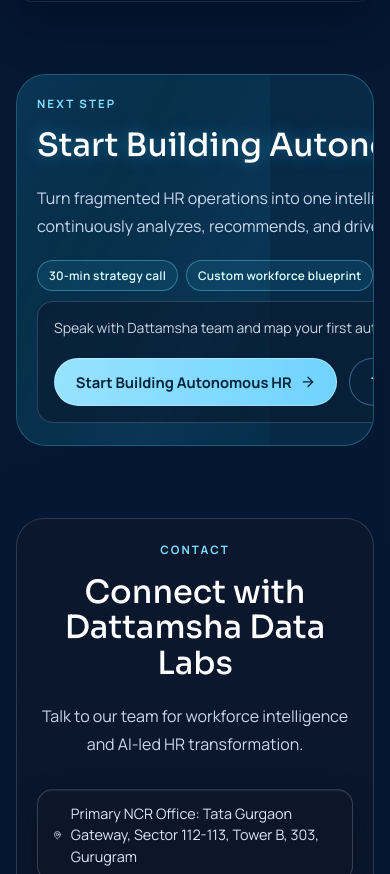
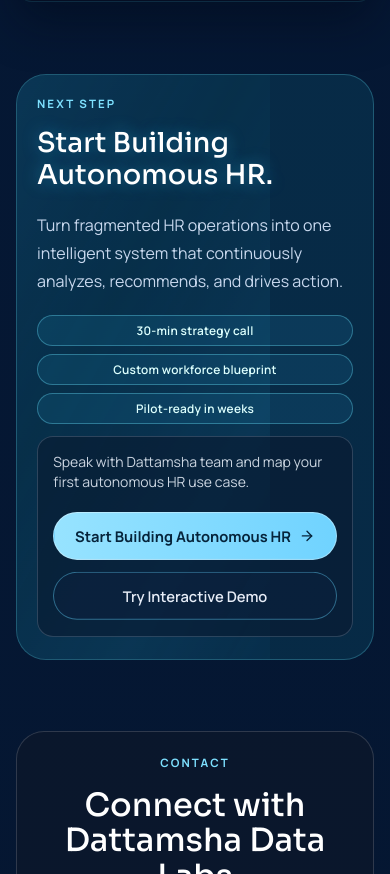
Before and after one commit to Suraj1812/Dattamsha-Data-Labs, a React (Vite) app: page / in a window 390 px wide. Shown: the part 6290-7164 px from the top of the page. Built offline with nearby package versions, Linux system fonts and the light colour scheme.

Commit message:
Improve Next Step section responsiveness across breakpoints

```diff
--- a/src/index.css
+++ b/src/index.css
@@ -612,15 +612,20 @@
   .next-step-layout {
     display: grid;
     grid-template-columns: 1.2fr 0.8fr;
-    gap: 1rem;
+    gap: clamp(0.9rem, 2vw, 1.4rem);
     align-items: end;
+  }
+
+  .next-step-main,
+  .next-step-cta {
+    min-width: 0;
   }
 
   .next-step-cta {
     border: 1px solid rgba(148, 163, 184, 0.28);
     background: rgba(10, 25, 47, 0.55);
     border-radius: 1rem;
-    padding: 1rem;
+    padding: clamp(0.95rem, 2.1vw, 1.2rem);
     animation: next-step-card-float 5.2s ease-in-out infinite;
   }
 
@@ -662,12 +667,19 @@
   }
 
   .next-step-actions {
-    flex-wrap: nowrap;
+    display: flex;
+    flex-wrap: wrap;
+    align-items: stretch;
+    gap: 0.65rem;
   }
 
   .next-step-actions .btn-primary,
   .next-step-actions .btn-secondary {
-    white-space: nowrap;
+    flex: 1 1 15rem;
+    min-width: 0;
+    white-space: normal;
+    text-align: center;
+    justify-content: center;
   }
 
   .pulse-glow {
@@ -1502,7 +1514,8 @@
 
   .next-step-layout {
     grid-template-columns: 1fr;
-    gap: 0.75rem;
+    gap: 0.85rem;
+    align-items: stretch;
   }
 
   .footer-nav {
@@ -1544,7 +1557,19 @@
 
   .next-step-actions .btn-primary,
   .next-step-actions .btn-secondary {
-    width: auto;
+    flex: 1 1 100%;
+    width: 100%;
+  }
+
+  .next-step-title {
+    font-size: clamp(1.7rem, 7vw, 2.15rem);
+    line-height: 1.15;
+  }
+
+  .next-step-chip {
+    width: 100%;
+    justify-content: center;
+    text-align: center;
   }
 
   .terminal-input {
```
